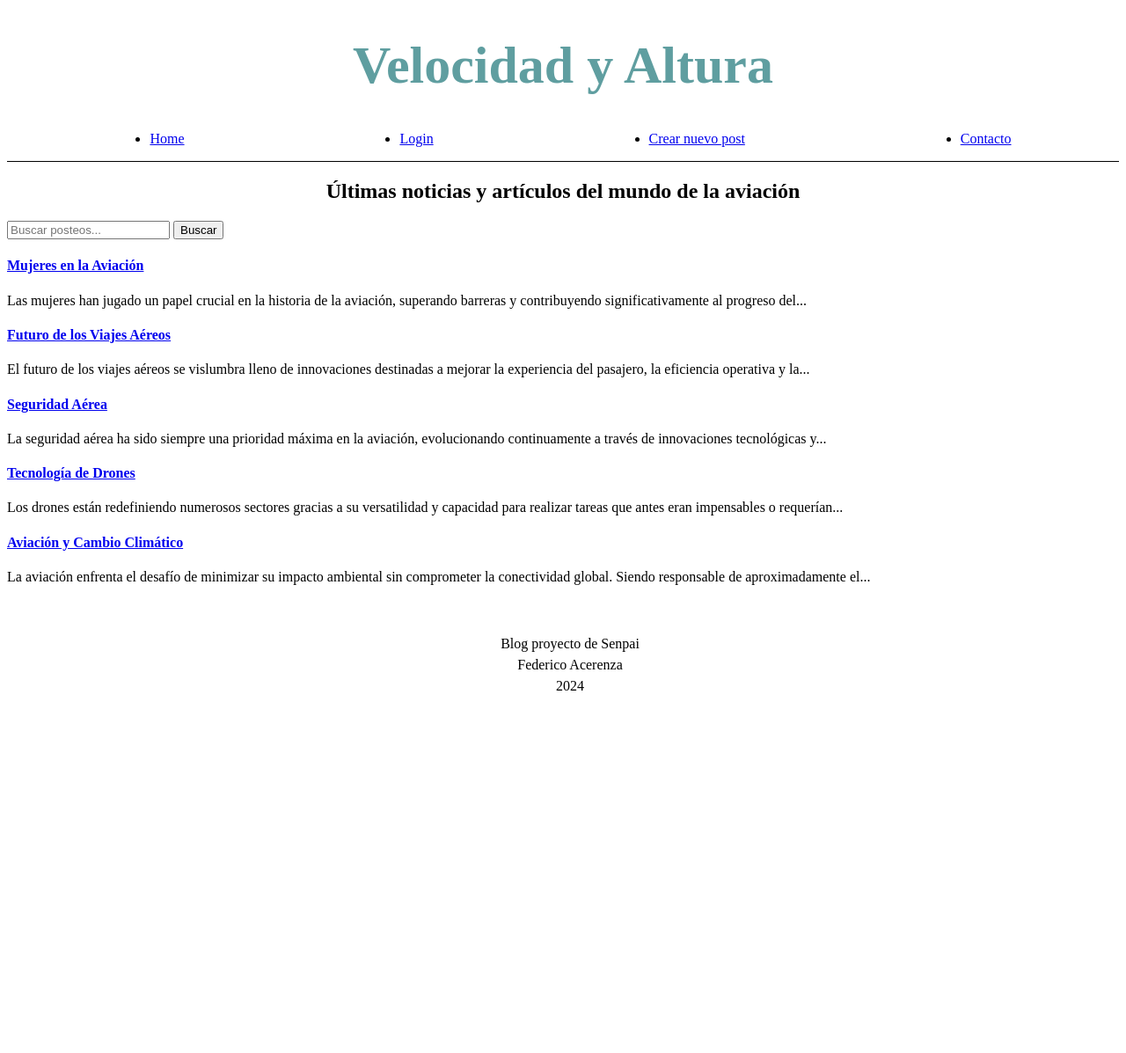
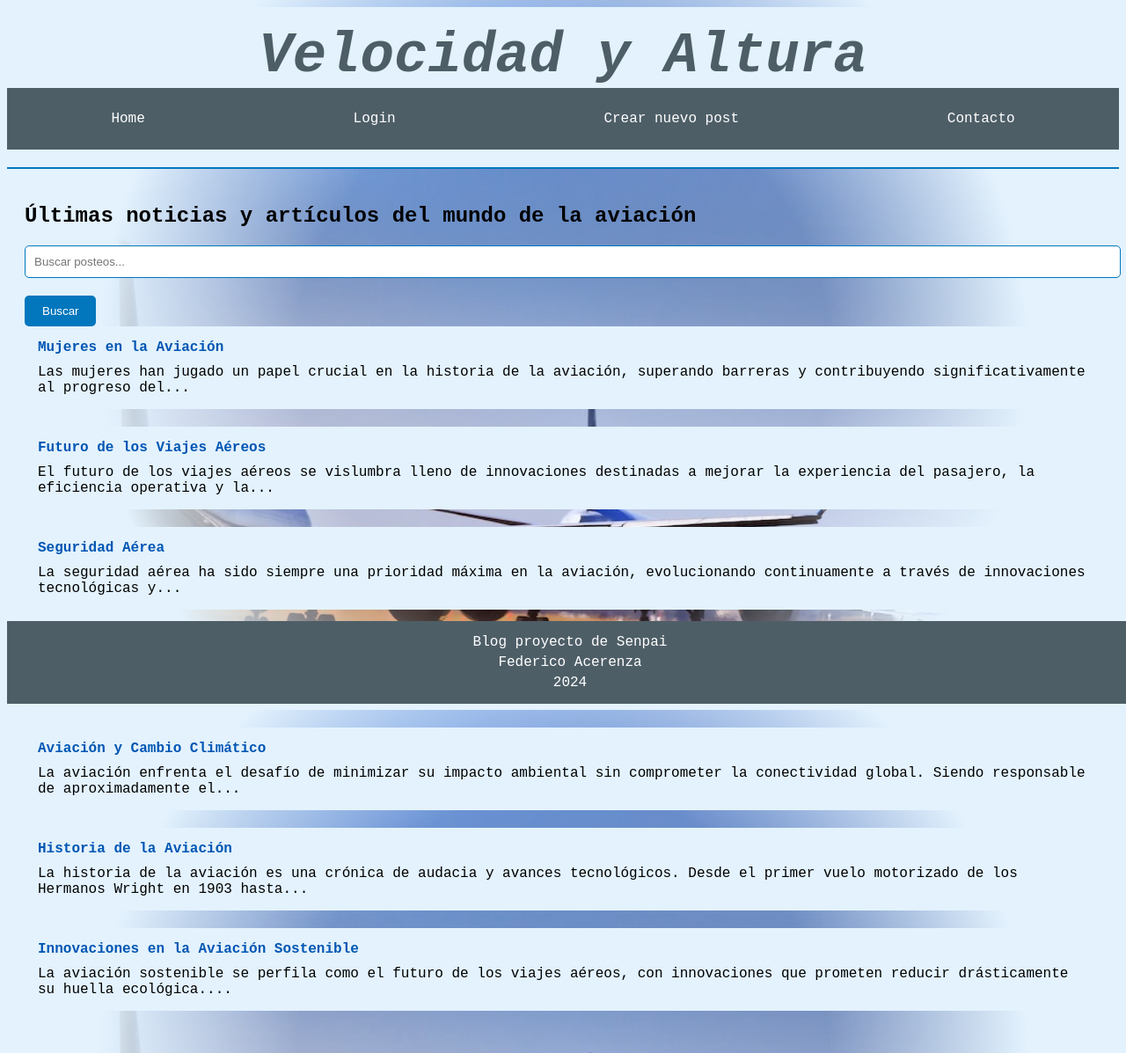
Before and after one commit to Debadai/senpai_blog_FA, a Flask app: page / in a window 1280 px wide. Shown: the whole page at 88% size. Before the commit the page ends 785 px from the top, so only its background shows below. Run offline with Flask 3, Linux system fonts and the light colour scheme; data comes from the database, SQL or seed files in the repository.

Commit message:
Version final con estilos y archivo readme actualizado

```diff
--- a/main.py
+++ b/main.py
@@ -41,15 +41,15 @@
 @app.route('/')
 def home():
     """
-    Renderiza la home. Si hay posteos en la tabla posts, trae los últimos 5 por defecto ordenados del más reciente al más viejo.
+    Renderiza la home. Si hay posteos en la tabla posts, los muestra ordenados segun la fecha de creacion.
     """
     titulo_busqueda = request.args.get('search')
     if titulo_busqueda:
-        query = "SELECT * FROM posts WHERE posts.title LIKE ? ORDER BY created DESC LIMIT 5"
+        query = "SELECT * FROM posts WHERE posts.title LIKE ? ORDER BY created DESC"
         params = (f"%{titulo_busqueda}%",)
         posts = query_all(query, params)
     else:
-        posts = query_all("SELECT * FROM posts ORDER BY created DESC LIMIT 5")
+        posts = query_all("SELECT * FROM posts ORDER BY created DESC")
     return render_template("home.html", posts=posts)
 
 @app.route('/contact')
--- a/static/css/home.css
+++ b/static/css/home.css
@@ -1,27 +1,128 @@
-h1 {
-    color: cadetblue;
-    font-size: 60px;
-    text-align: center;
+/* Estilos generales */
+body {
+    background-color: #e3f2fd;
+    background-image:
+        radial-gradient(circle, rgba(227, 242, 253, 0) 40%, #e3f2fd 70%),
+        url('/static/images/image6.jpg');
+    background-position: center;
+    background-size: cover;
+    background-attachment: fixed;
+    font-family: 'Courier New', Courier, monospace;
 }
 
-h2 {
-    text-align: center;
+a {
+    color: #0056b3;
+    text-decoration: none;
 }
 
+a:hover {
+    text-decoration: underline;
+}
+
+/* Encabezado */
+header {
+    background-color: #e3f2fd;
+    padding: 20px 0;
+    border-bottom: 2px solid #0277bd;
+}
+
+h1 {
+    color: #4e5e67;
+    font-size: 4.0em;
+    text-align: center;
+    font-style: italic;
+    margin: 0;
+}
+
+/* Barra de navegación */
 .bar {
-    border-bottom: solid 1px;
-    margin-bottom: 50 px;
+    background-color: #4e5e67;
+    padding: 10px 0;
 }
 
 .bar_items {
     display: flex;
     justify-content: space-around;
+    list-style: none;
+    padding: 0;
 }
 
+.bar_items li a {
+    color: #fff;
+    padding: 5px 10px;
+}
+
+.bar_items li a:hover {
+    background-color: #01579b;
+}
+
+/* Contenido principal */
+main {
+    padding: 20px;
+}
+
+/* Previsualización de posts */
+.post-preview {
+    background-color: #e3f2fd;
+    border-radius: 5px;
+    margin-bottom: 20px;
+    padding: 15px;
+}
+
+.post-preview h4 {
+    margin: 0 0 10px;
+}
+
+.post-preview p {
+    margin: 0;
+}
+
+/* Pie de página */
 footer {
+    background-color: #4e5e67;
+    color: #fff;
+    text-align: center;
+    padding: 10px 0;
     position: fixed;
     bottom: 0;
     width: 100%;
-    text-align: center;
-    line-height: 0.5;
 }
+
+footer p {
+    margin: 5px 0;
+}
+
+/* Formularios */
+form {
+    margin-top: 20px;
+}
+
+input[type="text"],
+input[type="password"],
+textarea {
+    width: 100%;
+    padding: 10px;
+    margin-bottom: 20px;
+    border: 1px solid #0277bd;
+    border-radius: 5px;
+}
+
+input[type="submit"],
+button {
+    background-color: #0277bd;
+    color: #fff;
+    border: none;
+    padding: 10px 20px;
+    cursor: pointer;
+    border-radius: 5px;
+}
+
+input[type="submit"]:hover,
+button:hover {
+    background-color: #01579b;
+}
+
+/* Respuestas de error en formularios */
+p[style="color: red;"] {
+    color: #d32f2f;
+}
```
Also changed, not shown: README.md, static/images/image1.jpg (added), static/images/image2.jpg (added), static/images/image3.jpg (added), static/images/image4.jpg (added), static/images/image5.jpg (added), static/images/image6.jpg (added), templates/base.html (line endings or trailing spaces).
